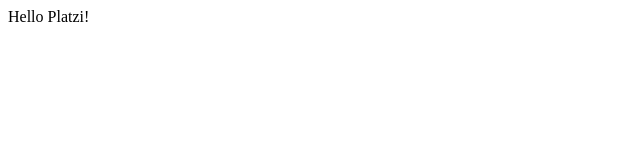
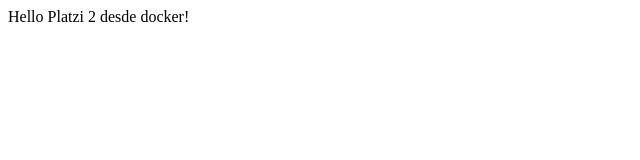
Before and after one commit to rodosaenz/PlatziDevOps, a website: page public/index.html in a window 1280 px wide. Shown: the whole page, without its empty margins (0-640 px from the left). Drawn offline with Linux system fonts and the light colour scheme.

Commit message:
Change html file

```diff
--- a/public/index.html
+++ b/public/index.html
@@ -3,6 +3,6 @@
 		<title>Hola amigos</title>
 	</header>
 	<body>
-		Hello Platzi!
+		Hello Platzi 2 desde docker!
 	</body>
 </html>
```
